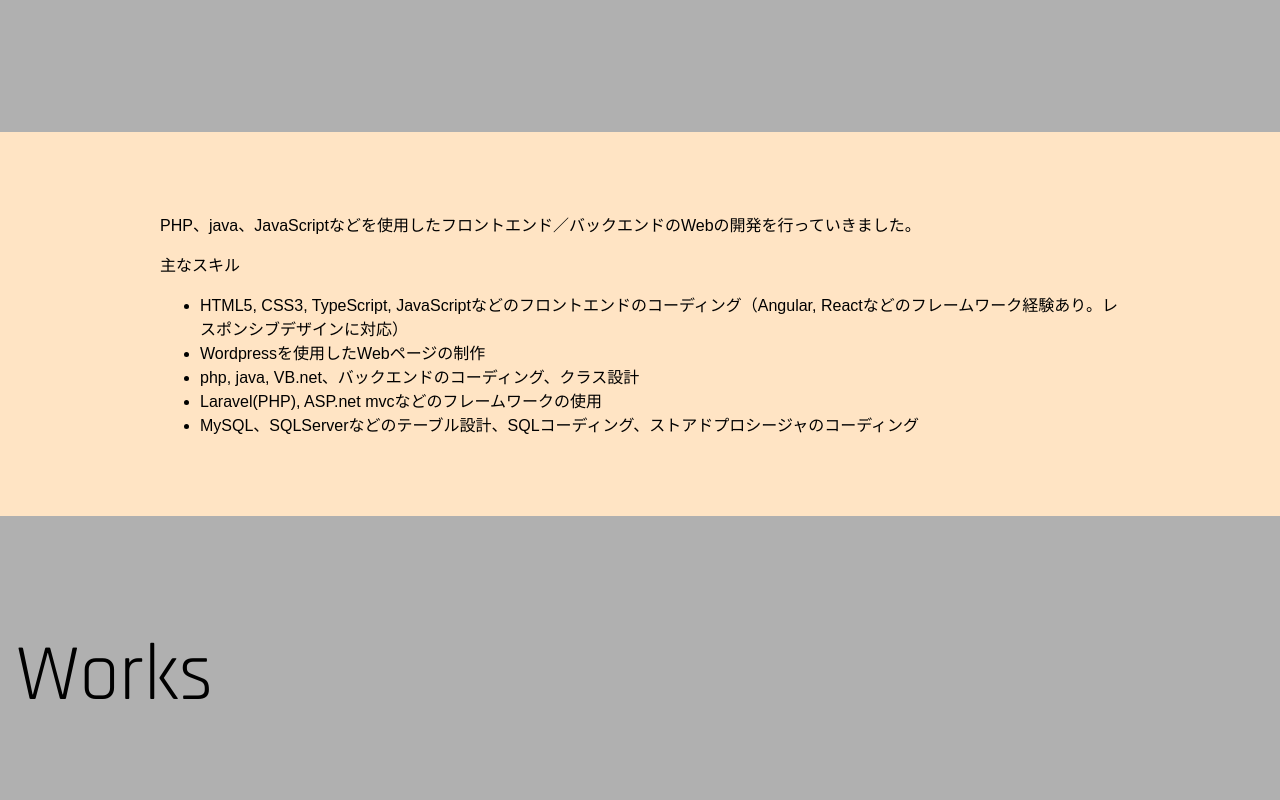
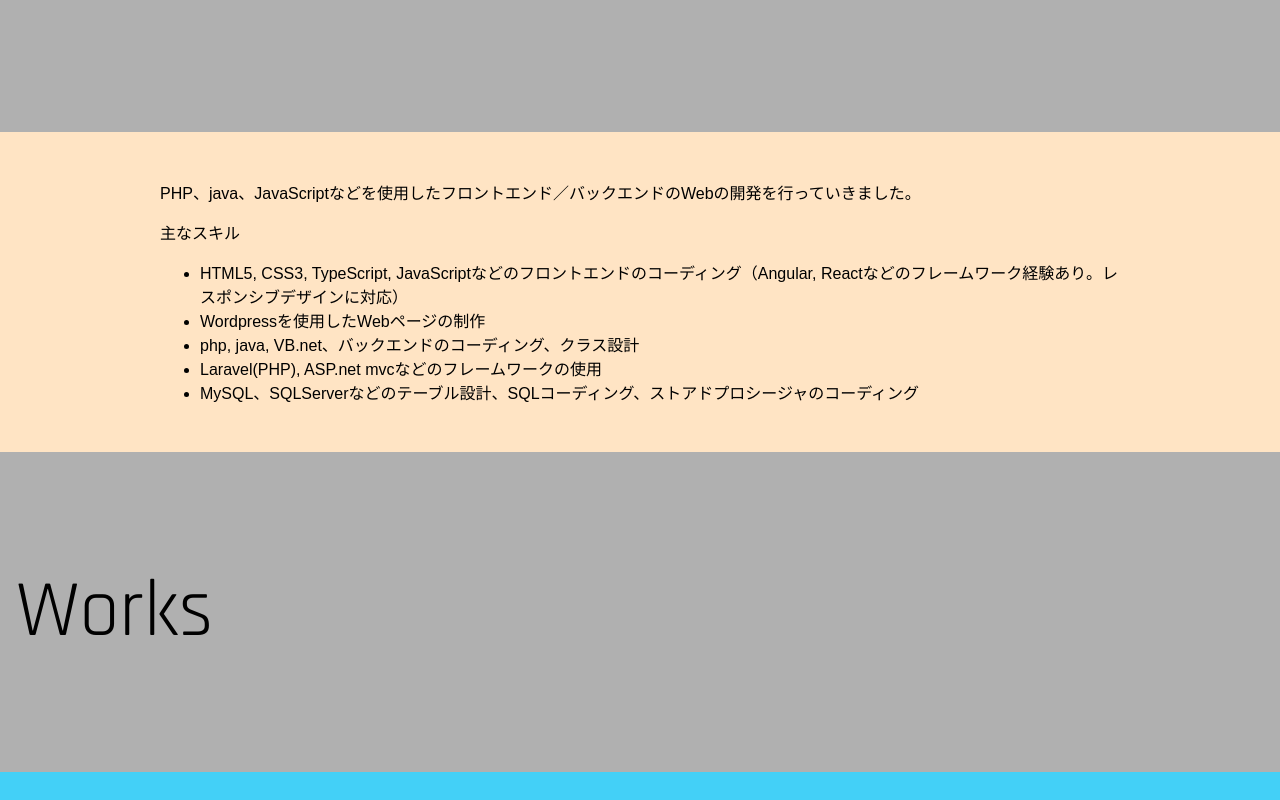
Before and after one commit to phinesze/phinesze-home, a React app: page / in a window 1280 px wide. Shown: the part 700-1500 px from the top of the page. Built offline with nearby package versions, Linux system fonts and the light colour scheme.

Commit message:
css修正

```diff
--- a/src/components/SectionArea/SectionArea.css
+++ b/src/components/SectionArea/SectionArea.css
@@ -14,10 +14,16 @@
     flex-direction: column;
     justify-content: center;
     margin: 0 auto;
-    padding: 2rem 0;
+    padding: 2rem auto;
     width: 60rem;
-    max-width: calc(100% - 2rem);
+    max-width: calc(100% - 4rem);
     min-height: 20rem;
+}
+
+@media screen and (max-width: 360px) {
+    .sectionBody {
+        max-width: calc(100% - 2rem);
+    }
 }
 
 .sectionTitleText {
```
